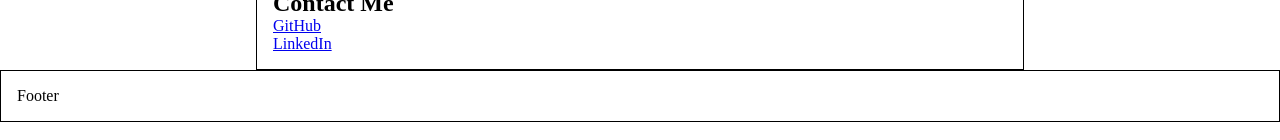
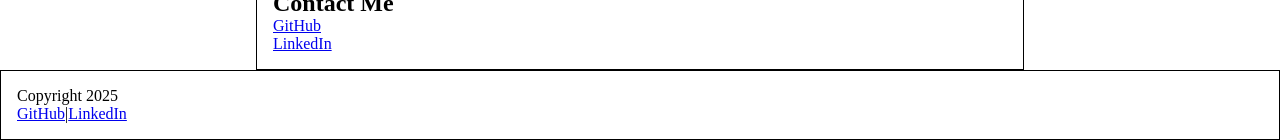
Before and after one commit to Justin-K-Ellis/react-personal-site, a React (Vite) app: page / in a window 1280 px wide. Shown: the part 1265-1405 px from the top of the page. Built offline with nearby package versions, Linux system fonts and the light colour scheme.

Commit message:
feat: add content to Footer

```diff
--- a/src/components/Footer.tsx
+++ b/src/components/Footer.tsx
@@ -1,3 +1,17 @@
+import text from "../assets/text.json";
+
 export default function Footer() {
-  return <div className="box">Footer</div>;
+  const currentYear = new Date().getFullYear();
+
+  return (
+    <div className="box">
+      <p>Copyright {currentYear}</p>
+      <p>
+        <span>
+          <a href={text.contact.github}>GitHub</a>|
+          <a href={text.contact.linkedin}>LinkedIn</a>
+        </span>
+      </p>
+    </div>
+  );
 }
```
